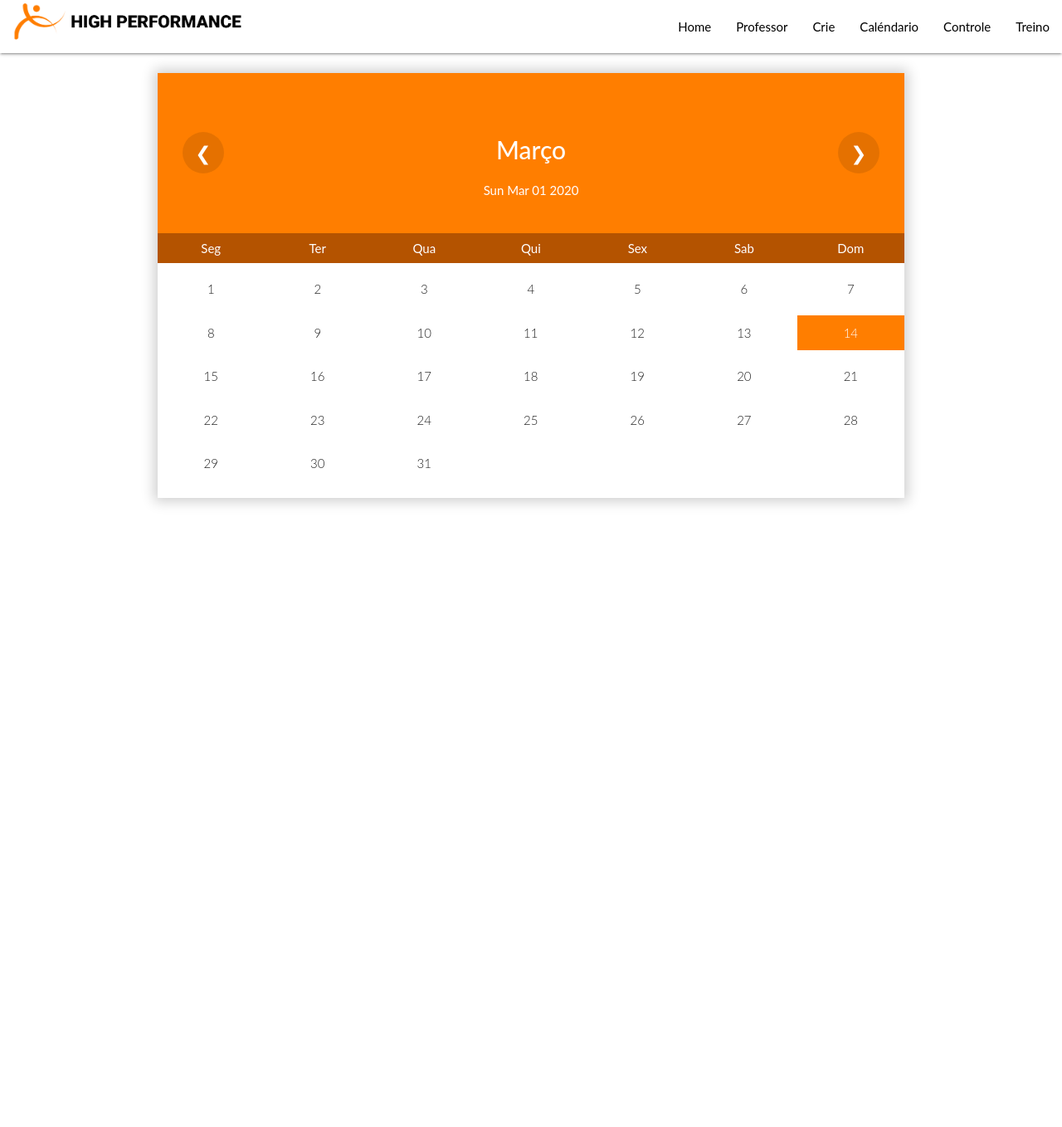
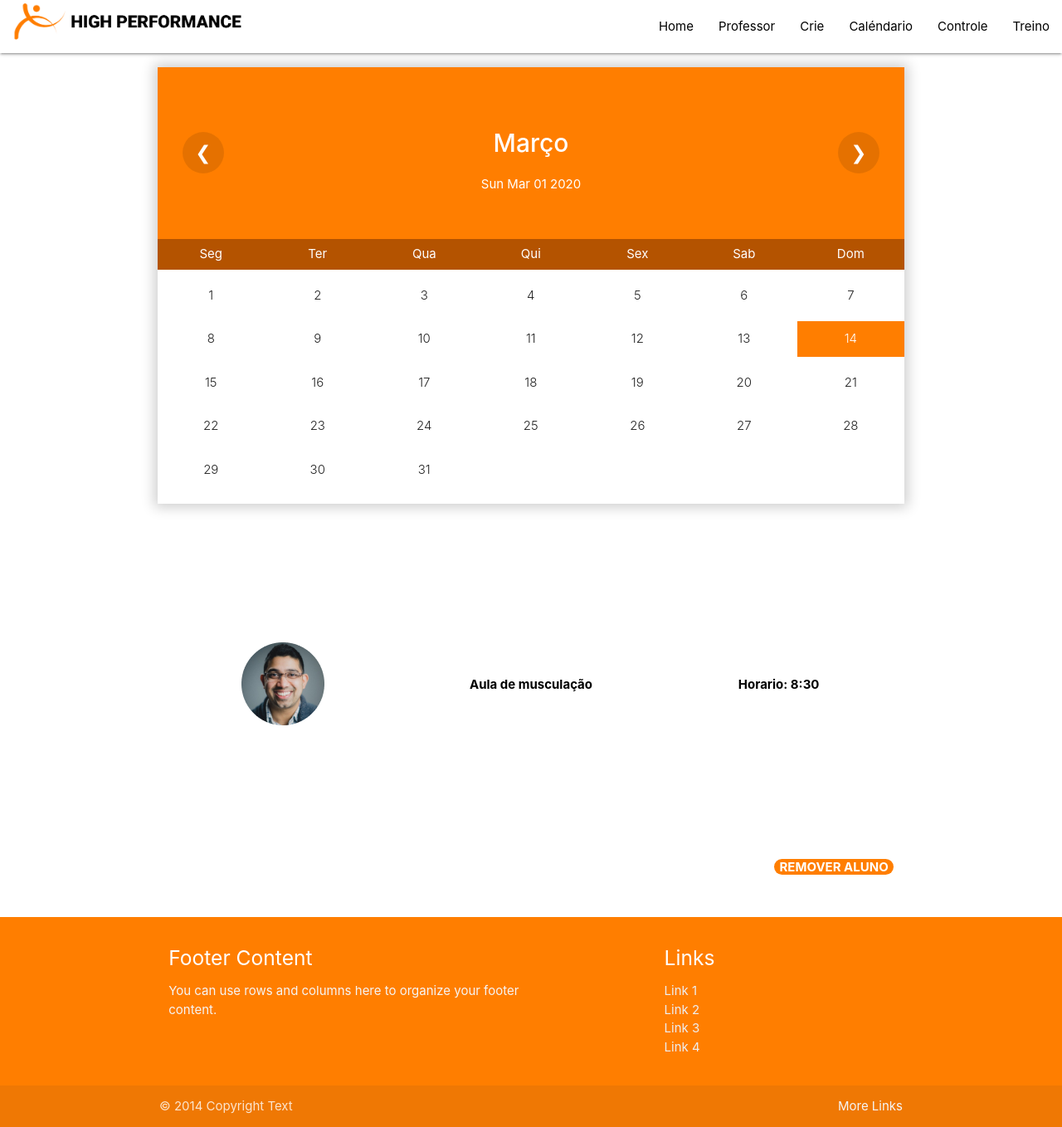
Before and after one commit to rafalmeida73/HighPerformance, a PHP site: page /professor.html in a window 1280 px wide. Shown: the whole page at 83% size. Before the commit the page ends 609 px from the top, so only its background shows below. Run offline with PHP 8.4, Linux system fonts and the light colour scheme.

Commit message:
Exemplo de aluno com aula no dia

```diff
--- a/css/professor.css
+++ b/css/professor.css
@@ -1,25 +1,13 @@
-* {
-    box-sizing: border-box;
-}
-
-ul {
-    list-style-type: none;
-}
-
-body {
-    font-family: "Lato", sans-serif;
-}
-
-* {
-    margin: 0;
-    box-sizing: border-box;
-}
-
 .wrapper {
     background-color: white;
     width: 100vw;
     height: 70vh;
     display: flex;
+    margin-bottom: 50px;
+}
+
+#calendario {
+    margin-bottom: 150px;
 }
 
 .calendar {
@@ -33,7 +21,6 @@ body {
     display: flex;
     justify-content: space-between;
     align-items: center;
-    width: 100%;
     padding: 40px 30px;
     text-align: center;
     background-color: #FF7E00;
@@ -103,3 +90,33 @@ body {
     font-size: 30px;
     font-weight: 500;
 }
+
+#alunosAtivos p {
+    margin-top: 40px;
+    color: black;
+    font-weight: bold;
+}
+
+#alunosAtivos {
+    margin-top: 100px;
+}
+
+#alunosAtivos button {
+    margin-top: 154px;
+    margin-bottom: 31px;
+    background: #FF7E00;
+    border-radius: 50px;
+    border: none;
+    color: white;
+    font-weight: bolder;
+}
+
+#alunosAtivos button:hover {
+    color: black;
+    border: black;
+    background-color: white;
+}
+
+#footer {
+    background-color: #FF7E00;
+}
--- a/professor.html
+++ b/professor.html
@@ -45,6 +45,8 @@
         <li><a href="#" class="black-text">Treino</a></li>
     </ul>
 
+    <!-- CALENDARIO -->
+    <div id="calendario">
         <div class="wrapper">
             <div class="calendar">
                 <div class="month">
@@ -73,6 +75,59 @@
                 </div>
             </div>
         </div>
+    </div>
+
+    <!-- Lista dos alunos -->
+    <div class="container " id="alunosAtivos">
+        <div>
+            <div class="row">
+                <div class="col s4 m4 l4 center-align">
+                    <img class="responsive-img " src="img/avatar.png" alt="avatar do usuario">
+                </div>
+
+                <div class="col s4 m4 l4 center-align">
+                    <p>Aula de musculação</p>
+                </div>
+
+                <div class="col s4 m4 l4 center-align">
+                    <p>Horario: 8:30</p>
+                </div>
+                <div class="col s4 m4 l12 right-align">
+                    <button>REMOVER ALUNO</button>
+                </div>
+            </div>
+        </div>
+    </div>
+
+
+    <!-- FOOTER -->
+    <footer class="page-footer" id="footer">
+        <div class="container">
+            <div class="row">
+                <div class="col l6 s12">
+                    <h5 class="white-text">Footer Content</h5>
+                    <p class="grey-text text-lighten-4">You can use rows and columns here to organize your footer content.</p>
+                </div>
+                <div class="col l4 offset-l2 s12">
+                    <h5 class="white-text">Links</h5>
+                    <ul>
+                        <li><a class="grey-text text-lighten-3" href="#!">Link 1</a></li>
+                        <li><a class="grey-text text-lighten-3" href="#!">Link 2</a></li>
+                        <li><a class="grey-text text-lighten-3" href="#!">Link 3</a></li>
+                        <li><a class="grey-text text-lighten-3" href="#!">Link 4</a></li>
+                    </ul>
+                </div>
+            </div>
+        </div>
+        <div class="footer-copyright">
+            <div class="container">
+                © 2014 Copyright Text
+                <a class="grey-text text-lighten-4 right" href="#!">More Links</a>
+            </div>
+        </div>
+    </footer>
+
+
     <script src="./js/calendario.js"></script>
     <script src="https://ajax.googleapis.com/ajax/libs/jquery/3.4.1/jquery.min.js"></script>
     <script src="https://cdnjs.cloudflare.com/ajax/libs/materialize/1.0.0/js/materialize.min.js"></script>
```
Lines whose indentation alone changed are shown as unchanged.
